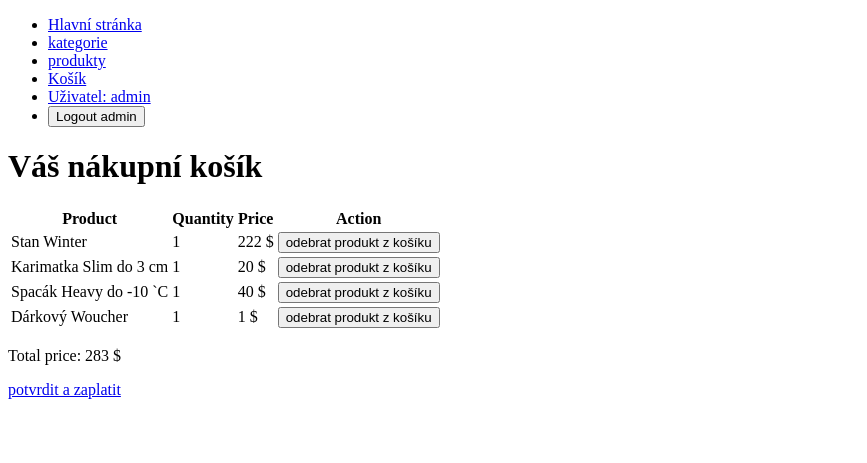
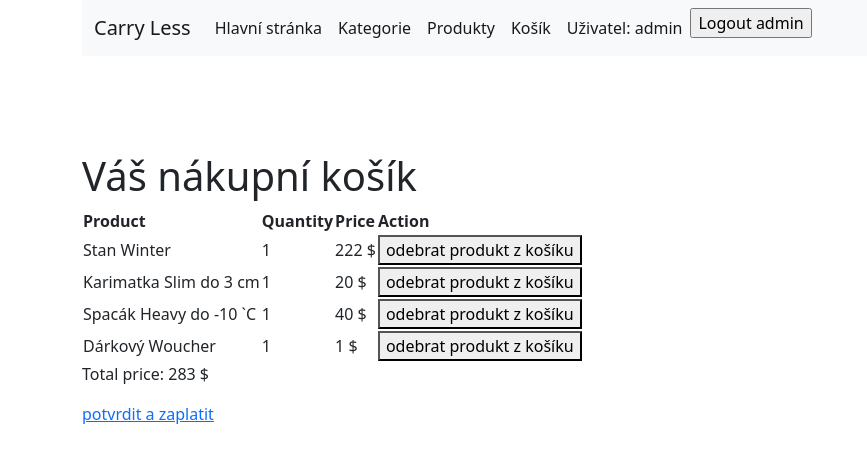
Before and after one commit to RiSOOO/PROJECT_CARRY_LESS, a Django app: page /cart/ in a window 1280 px wide. Shown: the top 463 px of the page, without its empty margins (0-867 px from the left). Run offline with Django 4.2, Linux system fonts and the light colour scheme; a user stored in the database is signed in; data comes from the database, SQL or seed files in the repository.

Commit message:
zahlavi, zarovnani

```diff
--- a/Carry_less/viewer/templates/base.html
+++ b/Carry_less/viewer/templates/base.html
@@ -5,32 +5,59 @@
 <head>
     <meta charset="UTF-8">
   <title>Hlavní stránka eshop</title>
+    <link href="https://cdn.jsdelivr.net/npm/bootstrap@5.0.2/dist/css/bootstrap.min.css" rel="stylesheet" integrity="sha384-EVSTQN3/azprG1Anm3QDgpJLIm9Nao0Yz1ztcQTwFspd3yD65VohhpuuCOmLASjC" crossorigin="anonymous">
+    <script src="https://cdn.jsdelivr.net/npm/bootstrap@5.0.2/dist/js/bootstrap.bundle.min.js" integrity="sha384-MrcW6ZMFYlzcLA8Nl+NtUVF0sA7MsXsP1UyJoMp4YLEuNSfAP+JcXn/tWtIaxVXM" crossorigin="anonymous"></script>
 </head>
 <body>
+<div class="container">
 
-<ul>
-    <li><a href="{% url 'main' %}">Hlavní stránka</a>
-    <li><a href="{% url 'kategorie' %}">kategorie</a>
-    <li><a href="{% url 'produkty' %}">produkty</a>
-    <li><a href="{% url 'ViewCart' %}">Košík</a>
+<nav class="navbar navbar-expand-lg navbar-light bg-light">
+  <div class="container-fluid">
+    <a class="navbar-brand" href="#">Carry Less</a>
+    <button class="navbar-toggler" type="button" data-bs-toggle="collapse" data-bs-target="#navbarNav" aria-controls="navbarNav" aria-expanded="false" aria-label="Toggle navigation">
+      <span class="navbar-toggler-icon"></span>
+    </button>
+    <div class="collapse navbar-collapse" id="navbarNav">
+      <ul class="navbar-nav">
+        <li class="nav-item">
+          <a class="nav-link active" href="{% url 'main' %}">Hlavní stránka</a>
+        </li>
+        <li class="nav-item">
+          <a class="nav-link active" href="{% url 'kategorie' %}">Kategorie</a>
+        </li>
+        <li class="nav-item">
+          <a class="nav-link active" href="{% url 'produkty' %}">Produkty</a>
+        </li>
+        <li class="nav-item">
+          <a class="nav-link active" href="{% url 'ViewCart' %}">Košík</a>
+        </li>
 
     {% if user.is_authenticated %}
-    <li class="nav-item"><a class="nav-link" href="{% url 'userpage' %}">Uživatel: {{user.username}}</a></li>
-
-  <li class="nav-item"><form action= "{% url 'logout' %}" method="POST" >
-    {% csrf_token %}<input type = "submit" value = "Logout {{user.username}}"></form></li>
-
-     {% else %}
-
-    <li class="nav-item"><a class="nav-link" href="{% url 'registration' %}">Register</a></li>
-    <li class="nav-item"><a class="nav-link" href="{% url 'login' %}"> Login </a></li>
-
-     {% endif %}
-</ul>
-
+        <li class="nav-item">
+          <a class="nav-link active" href="{% url 'userpage' %}">Uživatel: {{user.username}}</a>
+        </li>
+          <form action= "{% url 'logout' %}" method="POST" >
+        {% csrf_token %}<input type = "submit" value = "Logout {{user.username}}">
+          </form>
+    {% else %}
+        <li class="nav-item">
+          <a class="nav-link active" href="{% url 'registration' %}">Register</a>
+        </li>
+        <li class="nav-item">
+          <a class="nav-link active" href="{% url 'login' %}"> Login </a>
+        </li>
+    {% endif %}
+      </ul>
+    </div>
+  </div>
+</nav>
+<br>
+<br>
+<br>
+<br>
 {% block content %}
 
 {% endblock %}
-
+</div>
 </body>
 </html>
```
